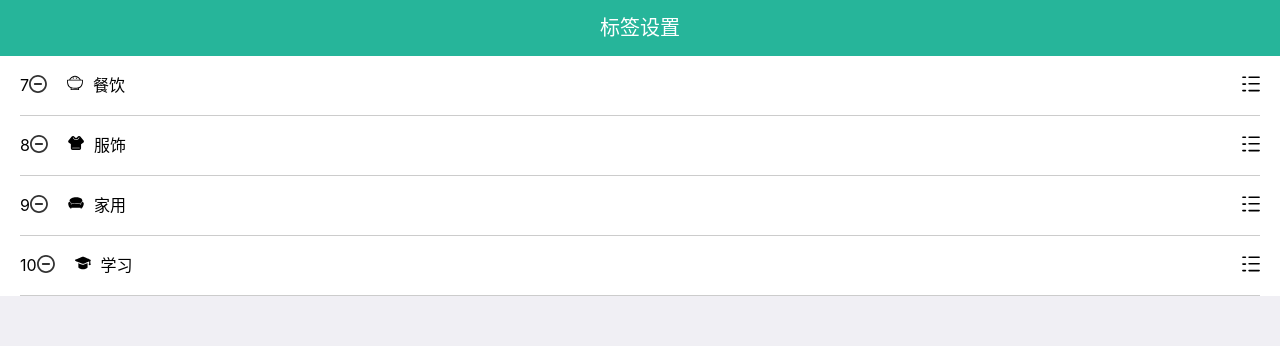
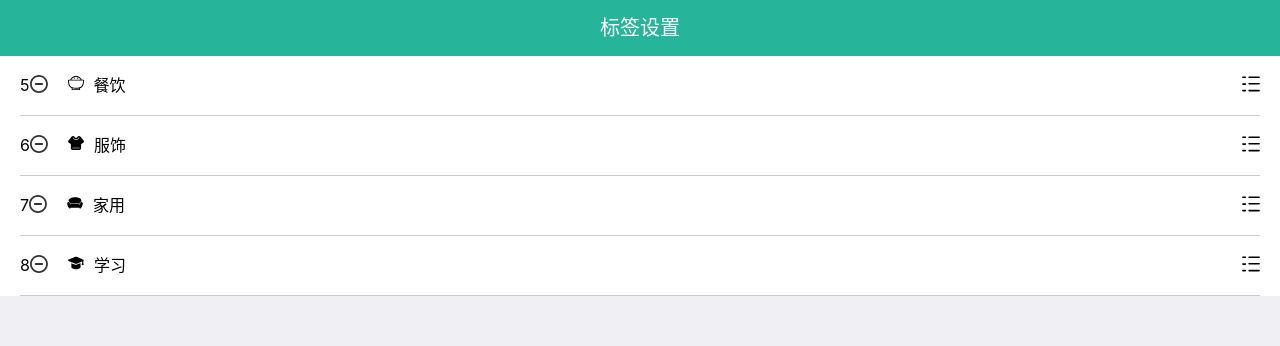
Before and after one commit to April-cl/daily-book, a React app: page /#/tags in a window 1280 px wide. Shown: the top 346 px of the page. Built offline with nearby package versions, Linux system fonts and the light colour scheme.

Commit message:
关于id的bug1：idMax直接从null变为2

```diff
--- a/src/lib/createId.tsx
+++ b/src/lib/createId.tsx
@@ -1,6 +1,10 @@
 let id = parseInt(window.localStorage.getItem('idMax') || '0')
 const createId = ():number => {
   id += 1
+  console.log('idMax');
+  console.log(window.localStorage.getItem('idMax'));
+  console.log('id');
+  console.log(id);
   window.localStorage.setItem('idMax', JSON.stringify(id))
   return id
 }
--- a/src/useTags.tsx
+++ b/src/useTags.tsx
@@ -3,7 +3,7 @@ import { createId } from './lib/createId';
 import { useUpdate } from './hooks/useUpdate';
 
 const useTags = () => {
-  const [tags, setTags] = useState<{id: number, iconName: string, chinese: string}[]>([])
+  const [tags, setTags] = useState<Tag[]>([])
   useEffect(() => {
     let localTags = JSON.parse(window.localStorage.getItem('tags') || '[]')
     if (localTags.length === 0) {
@@ -20,9 +20,9 @@ const useTags = () => {
     window.localStorage.setItem('tags', JSON.stringify(tags))
   }, [tags])
   const findTag = (id: number) => {
-    if (id === 0) {
-      return {id: 0, chinese: '', iconName: ''}
-    }
+    // if (id === 0) {
+    //   return {id: 0, chinese: '', iconName: ''}
+    // }
     return tags.filter((tag) => {
       return tag.id === id
     })[0]
@@ -55,9 +55,6 @@ const useTags = () => {
       setTags([...tags, {id: createId(), iconName: 'custom', chinese: tagName}]);
     }
   };
-  // const addTag = (tagName: string) => {
-  //   setTags([...tags, {id: createId(), iconName: 'custom', chinese: tagName}])
-  // }
   return {tags, setTags, findTag, findTagIndex, updateTag, deleteTag, addTag}
 }
 
--- a/src/views/Tags.tsx
+++ b/src/views/Tags.tsx
@@ -2,7 +2,6 @@ import React, { useState } from 'react';
 import { useTags } from '../useTags';
 import Icon from '../components/Icon';
 import styled from 'styled-components';
-import { createId } from '../lib/createId';
 import { TopBar } from '../components/TopBar';
 import { TagEdit } from './TagEdit';
 
@@ -56,14 +55,11 @@ const AddTag = styled.button`
 function Tags() {
   let [showEdit, setShowEdit] = useState(false)
   let [selectedTag, setSelectedTag] = useState<Tag>({
-    id: createId(),
+    id: 0,
     iconName: 'custom',
     chinese: ''
   })
   const {tags, addTag, deleteTag} = useTags()
-  const addNewTag = () => {
-    toggleEdit({id: createId(), iconName: 'custom', chinese: ''})
-  }
   const toggleEdit = (tag: Tag, fn?: () => void) => {
     if (showEdit) {
       setShowEdit(false)
```
